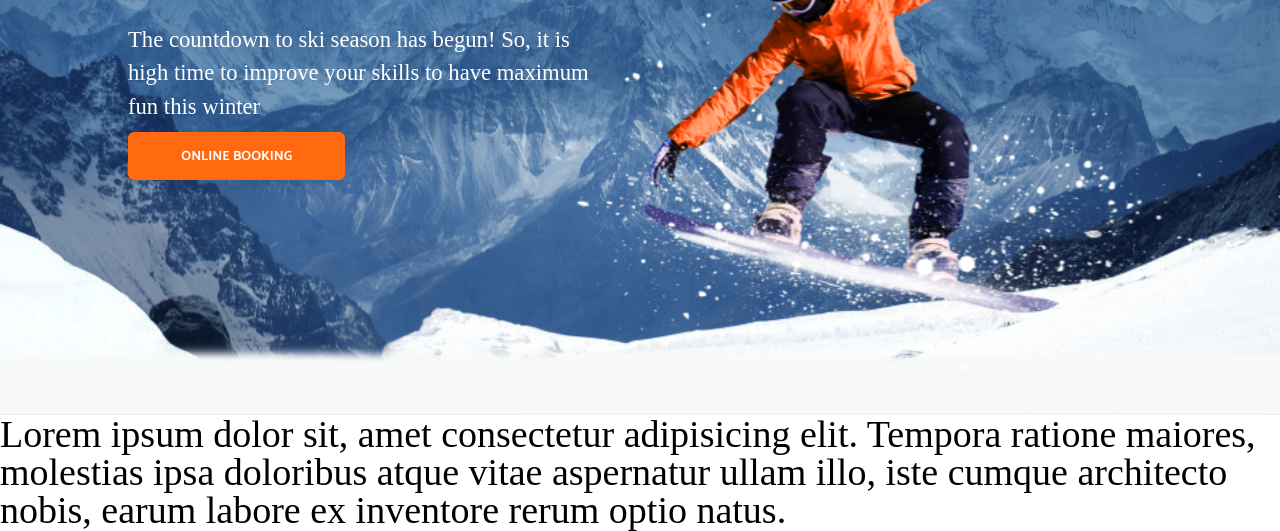
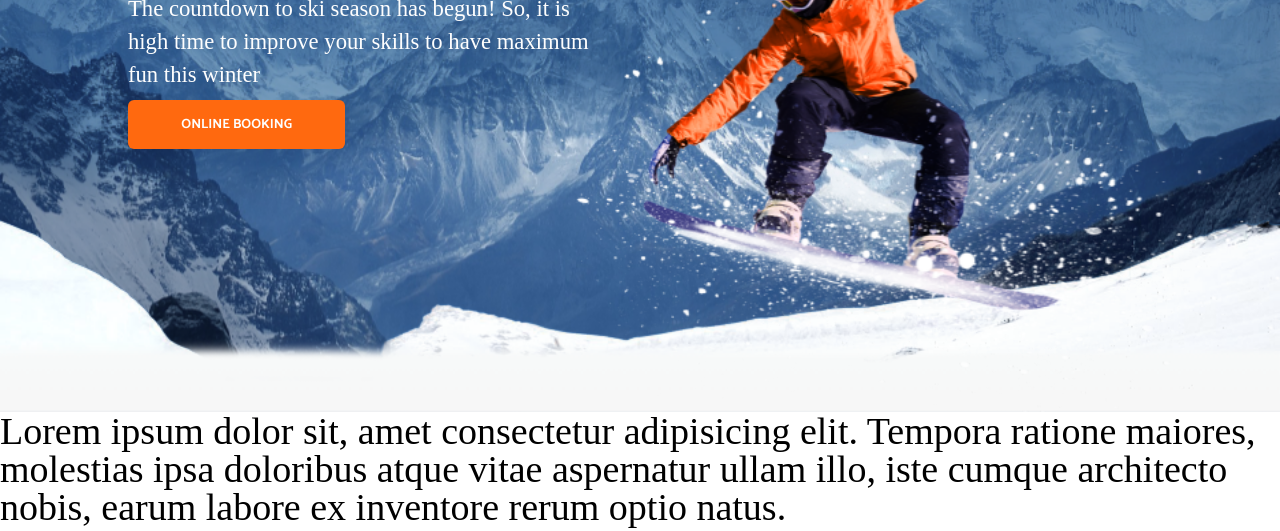
Before and after one commit to khrulev/ski, a website: page index.html in a window 1280 px wide. Shown: the part 369-900 px from the top of the page. Drawn offline with nearby package versions, Linux system fonts and the light colour scheme; a web font is replaced by a local one.

Commit message:
upd header padding

```diff
--- a/src/assets/styles/styles.scss
+++ b/src/assets/styles/styles.scss
@@ -97,8 +97,8 @@ h1,h2,h3,h4,h5,h6{font-size:inherit;font-weight: inherit;}
         display: block;
         margin: 0 auto;
         max-width: 1920px;
-        max-height: 1079px;
-        padding-top: 22.8rem;
+        // max-height: 1079px;
+        padding-top: 16.8rem;
 
         .cotent{
             max-width: 1260px;
@@ -131,7 +131,9 @@ h1,h2,h3,h4,h5,h6{font-size:inherit;font-weight: inherit;}
     }
 
     .header-image__mountain {
-        position: relative;
+        position: absolute;
+        bottom: 0;
+        width: 100%;
         > img{
             width: 100%;
             z-index: 10;
@@ -151,8 +153,9 @@ h1,h2,h3,h4,h5,h6{font-size:inherit;font-weight: inherit;}
         top: 50%;
         left: 10%;
         width: 70rem;
-        position: absolute;
+        position: relative;
         z-index: 10;
+        padding: 10rem 0 38rem 0;
         .content__text{
             color: #fefefe;
             font-family: Muli;
```
Also changed, not shown: index.html (+2 -1 lines), src/assets/styles/styles.css, 1 other file.
